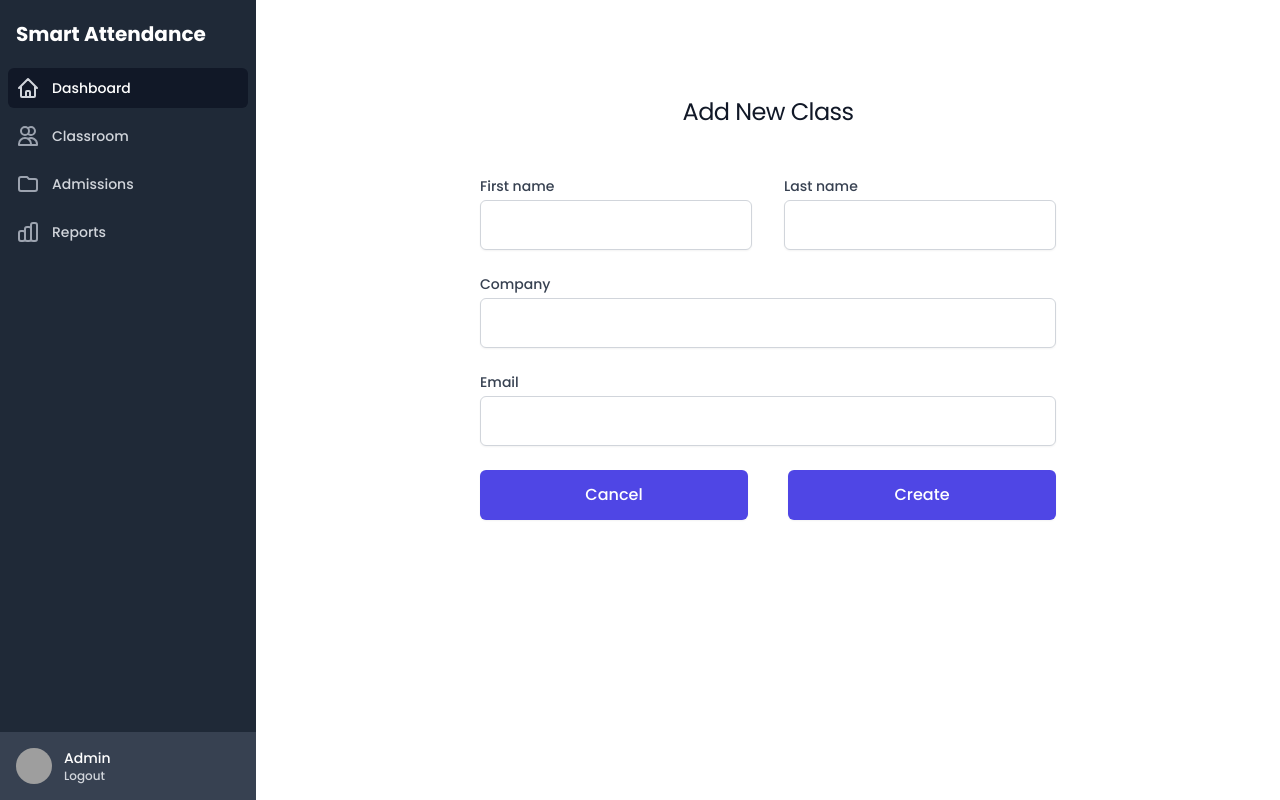
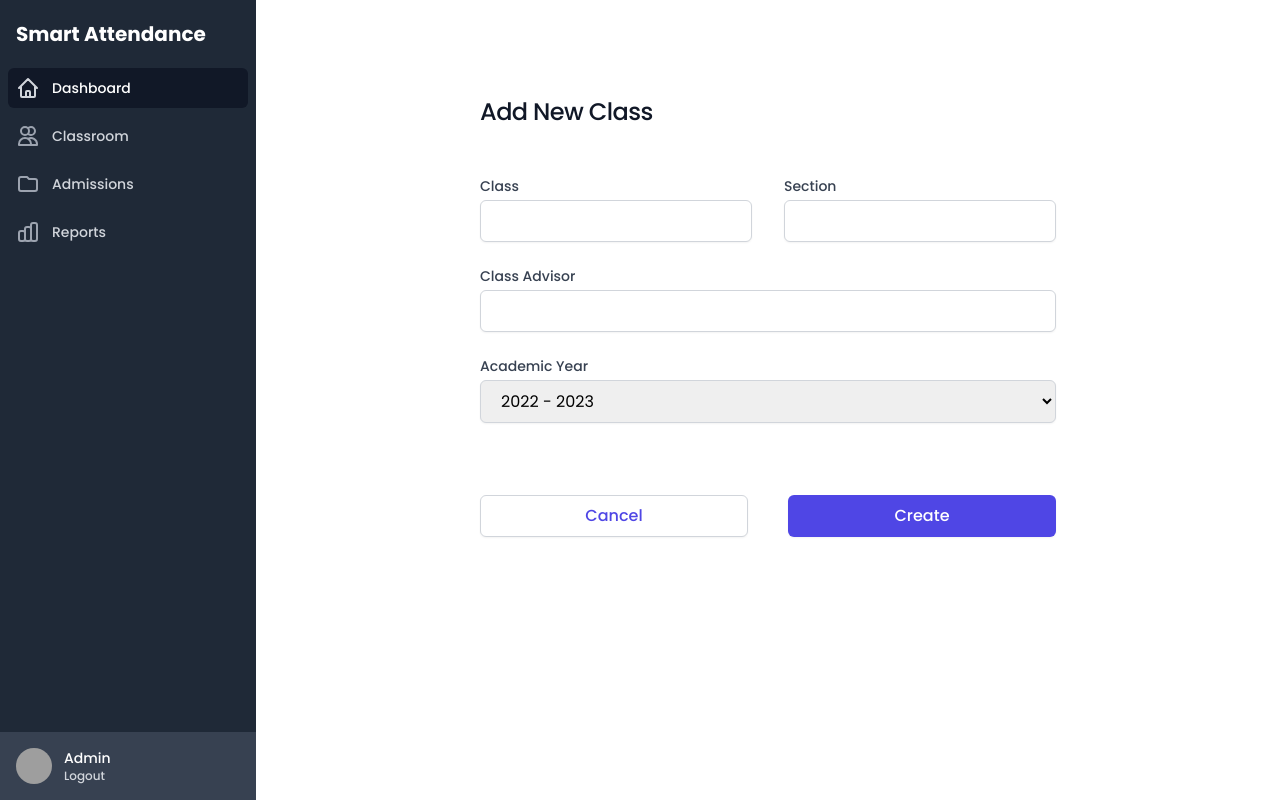
Before and after one commit to muthaiyanmani/smart-attendance, a React (Create React App) app: page /dashboard/admissions/new in a window 1280 px wide. Built offline with nearby package versions, Linux system fonts and the light colour scheme; grey boxes are pictures that could not be loaded.

Commit message:
working on react charts

```diff
--- a/package.json
+++ b/package.json
@@ -12,8 +12,10 @@
     "@types/node": "^16.11.19",
     "@types/react": "^17.0.38",
     "@types/react-dom": "^17.0.11",
+    "apexcharts": "^3.33.0",
     "axios": "^0.24.0",
     "react": "^17.0.2",
+    "react-apexcharts": "^1.3.9",
     "react-calendar": "^3.6.0",
     "react-dom": "^17.0.2",
     "react-router-dom": "^6.2.1",
--- a/src/App.tsx
+++ b/src/App.tsx
@@ -5,7 +5,7 @@ import AddClass from "./components/admissions/addClass";
 import AddNewClass from "./pages/admission/addNewClass";
 import Admissions from "./pages/admission/admissions";
 
-import Classroom from "./pages/classroom";
+import Classroom from "./pages/attendance/attendance";
 import Dashboard from "./pages/dashboard";
 
 import Reports from "./pages/reports";
--- a/src/components/admissions/addClass.tsx
+++ b/src/components/admissions/addClass.tsx
@@ -1,33 +1,20 @@
-import { useState } from "react";
-import { Switch } from "@headlessui/react";
-
-function classNames(...classes: any) {
-  return classes.filter(Boolean).join(" ");
-}
-
 export default function AddClass() {
-  const [agreed, setAgreed] = useState(false);
-
   return (
     <div className="bg-white py-16 px-4 overflow-hidden sm:px-6 lg:px-8 lg:py-24">
       <div className="relative max-w-xl mx-auto">
-        <div className="text-center">
-          <h2 className="text-xl tracking-tight text-gray-900 sm:text-2xl">
+        <div className="">
+          <h2 className="md:text-2xl font-medium tracking-tight text-gray-900 text-lg">
             Add New Class
           </h2>
         </div>
         <div className="mt-12">
-          <form
-            action="#"
-            method="POST"
-            className="grid grid-cols-1 gap-y-6 sm:grid-cols-2 sm:gap-x-8"
-          >
+          <form className="grid grid-cols-1 gap-y-6 sm:grid-cols-2 sm:gap-x-8">
             <div>
               <label
                 htmlFor="first-name"
                 className="block text-sm font-medium text-gray-700"
               >
-                First name
+                Class
               </label>
               <div className="mt-1">
                 <input
@@ -35,7 +22,7 @@ export default function AddClass() {
                   name="first-name"
                   id="first-name"
                   autoComplete="given-name"
-                  className="py-3 px-4 border block w-full shadow-sm focus:ring-indigo-500 focus:border-indigo-500 border-gray-300 rounded-md"
+                  className="py-2 px-4 border block w-full shadow-sm focus:ring-indigo-500 focus:border-indigo-500 border-gray-300 rounded-md"
                 />
               </div>
             </div>
@@ -44,7 +31,7 @@ export default function AddClass() {
                 htmlFor="last-name"
                 className="block text-sm font-medium text-gray-700"
               >
-                Last name
+                Section
               </label>
               <div className="mt-1">
                 <input
@@ -52,7 +39,7 @@ export default function AddClass() {
                   name="last-name"
                   id="last-name"
                   autoComplete="family-name"
-                  className="py-3 px-4 border block w-full shadow-sm focus:ring-indigo-500 focus:border-indigo-500 border-gray-300 rounded-md"
+                  className="py-2 px-4 border block w-full shadow-sm focus:ring-indigo-500 focus:border-indigo-500 border-gray-300 rounded-md"
                 />
               </div>
             </div>
@@ -61,7 +48,7 @@ export default function AddClass() {
                 htmlFor="company"
                 className="block text-sm font-medium text-gray-700"
               >
-                Company
+                Class Advisor
               </label>
               <div className="mt-1">
                 <input
@@ -69,7 +56,7 @@ export default function AddClass() {
                   name="company"
                   id="company"
                   autoComplete="organization"
-                  className="py-3 px-4 block border w-full shadow-sm focus:ring-indigo-500 focus:border-indigo-500 border-gray-300 rounded-md"
+                  className="py-2 px-4 block border w-full shadow-sm focus:ring-indigo-500 focus:border-indigo-500 border-gray-300 rounded-md"
                 />
               </div>
             </div>
@@ -78,29 +65,32 @@ export default function AddClass() {
                 htmlFor="email"
                 className="block text-sm font-medium text-gray-700"
               >
-                Email
+                Academic Year
               </label>
               <div className="mt-1">
-                <input
+                <select
                   id="email"
                   name="email"
-                  type="email"
                   autoComplete="email"
-                  className="py-3 px-4 border block w-full shadow-sm focus:ring-indigo-500 focus:border-indigo-500 border-gray-300 rounded-md"
-                />
+                  className="py-2 px-4 border block w-full shadow-sm focus:ring-indigo-500 focus:border-indigo-500 border-gray-300 rounded-md"
+                >
+                  <option>{`${new Date().getFullYear()} - ${
+                    new Date().getFullYear() + 1
+                  }`}</option>
+                </select>
               </div>
             </div>
-
+            <br />
             <div className="sm:col-span-2 grid grid-cols-2 gap-8 md:gap-10">
               <button
                 type="submit"
-                className="w-full inline-flex items-center justify-center px-6 py-3 border border-transparent rounded-md shadow-sm text-base font-medium text-white bg-indigo-600 hover:bg-indigo-700 focus:outline-none focus:ring-2 focus:ring-offset-2 focus:ring-indigo-500"
+                className="w-full inline-flex items-center justify-center px-6 py-2 border border-gray-300 rounded-md shadow-sm text-base font-medium text-indigo-600 bg-white hover:bg-gray-200 focus:outline-none focus:ring-2 focus:ring-offset-2 focus:ring-indigo-500"
               >
                 Cancel
               </button>
               <button
                 type="submit"
-                className="w-full inline-flex items-center justify-center px-6 py-3 border border-transparent rounded-md shadow-sm text-base font-medium text-white bg-indigo-600 hover:bg-indigo-700 focus:outline-none focus:ring-2 focus:ring-offset-2 focus:ring-indigo-500"
+                className="w-full inline-flex items-center justify-center px-6 py-2 border border-transparent rounded-md shadow-sm text-base font-medium text-white bg-indigo-600 hover:bg-indigo-700 focus:outline-none focus:ring-2 focus:ring-offset-2 focus:ring-indigo-500"
               >
                 Create
               </button>
--- a/src/components/admissions/card.tsx
+++ b/src/components/admissions/card.tsx
@@ -31,32 +31,16 @@ const people = [
   },
   {
     class: "CSE",
-    teacher: "Mr. Test",
-    route: "cse",
-  },
-  {
-    class: "CSE",
-    teacher: "Mr. Test",
-    route: "cse",
-  },
-  {
-    class: "CSE",
-    teacher: "Mr. Test",
-    route: "cse",
-  },
-  {
-    class: "CSE",
-    teacher: "Mr. Test",
-    route: "cse",
-  },
-  {
-    class: "EEE",
-    teacher: "Mr. Test",
+    teacher: "Mrs. Abcd",
     route: "cse",
   },
 ];
 
-export default function Card() {
+type Props = {
+  addNewCard?: boolean;
+};
+
+export default function Card({ addNewCard = false }: Props) {
   return (
     <ul className="grid grid-cols-1 px-3 md:px-1 my-5 gap-5 md:gap-10 sm:grid-cols-2 md:grid-cols-3 lg:grid-cols-4">
       {people.map((item, index) => (
@@ -78,6 +62,7 @@ export default function Card() {
         </li>
       ))}
 
+      {addNewCard && (
         <li className="col-span-1 hover:scale-105 transition-all flex flex-col text-center bg-white border border-gray-300 rounded-lg shadow divide-y divide-gray-200">
           <Link
             to={`/dashboard/admissions/new`}
@@ -91,6 +76,7 @@ export default function Card() {
             </h3>
           </Link>
         </li>
+      )}
     </ul>
   );
 }
--- a/src/components/admissions/index.tsx
+++ b/src/components/admissions/index.tsx
@@ -10,7 +10,7 @@ const Admission = (props: Props) => {
         <h1 className="text-lg md:text-2xl">Admissions</h1>
         <p>Select your class and add a student.</p>
       </div>
-      <Card />
+      <Card addNewCard={true} />
     </div>
   );
 };
--- /dev/null
+++ b/src/components/attendance/attendance.tsx
@@ -0,0 +1,18 @@
+import React from "react";
+import Card from "../admissions/card";
+
+type Props = {};
+
+const Attendance = (props: Props) => {
+  return (
+    <div>
+      <div className=" py-5">
+        <h1 className="text-lg md:text-2xl">Attendance</h1>
+        <p>Select your class and mark the attendance.</p>
+      </div>
+      <Card />
+    </div>
+  );
+};
+
+export default Attendance;
--- /dev/null
+++ b/src/components/dashboard/dashboard.tsx
@@ -0,0 +1,44 @@
+import React, { useRef, useState } from "react";
+import ReactApexChart from "react-apexcharts";
+
+type Props = {};
+
+const DashboardComponent = (props: Props) => {
+  const [state] = useState<any>({
+    series: [44, 55, 13, 43, 22],
+    options: {
+      chart: {
+        width: 380,
+        type: "pie",
+      },
+      labels: ["Team A", "Team B", "Team C", "Team D", "Team E"],
+      responsive: [
+        {
+          breakpoint: 480,
+          options: {
+            chart: {
+              width: 200,
+            },
+            legend: {
+              position: "bottom",
+            },
+          },
+        },
+      ],
+    },
+  });
+  return (
+    <div>
+      <div id="chart">
+        <ReactApexChart
+          options={state.options}
+          series={state.series}
+          type="pie"
+          width={380}
+        />
+      </div>
+    </div>
+  );
+};
+
+export default DashboardComponent;
--- a/src/pages/classroom.tsx
+++ b/src/pages/attendance/attendance.tsx
@@ -1,12 +1,13 @@
 import React from "react";
-import Sidebar from "../components/sidebar/sidebar";
+import Attendance from "../../components/attendance/attendance";
+import Sidebar from "../../components/sidebar/sidebar";
 
 type Props = {};
 
 const Classroom = (props: Props) => {
   return (
     <Sidebar>
-      <h1>Classroom</h1>
+      <Attendance />
     </Sidebar>
   );
 };
--- a/src/pages/dashboard.tsx
+++ b/src/pages/dashboard.tsx
@@ -1,4 +1,5 @@
 import React from "react";
+import DashboardComponent from "../components/dashboard/dashboard";
 import Sidebar from "../components/sidebar/sidebar";
 
 type Props = {};
@@ -6,7 +7,7 @@ type Props = {};
 const Dashboard = (props: Props) => {
   return (
     <Sidebar>
-      <h1>Hello World</h1>
+      <DashboardComponent />
     </Sidebar>
   );
 };
```
Also changed, not shown: 1 other file (tests, documents, lock files or other folders). Lines whose indentation alone changed are shown as unchanged.
